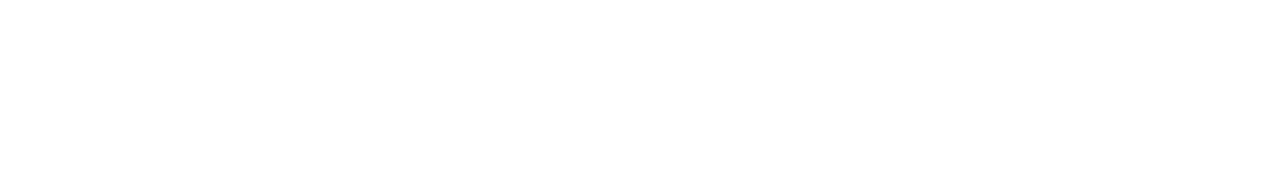
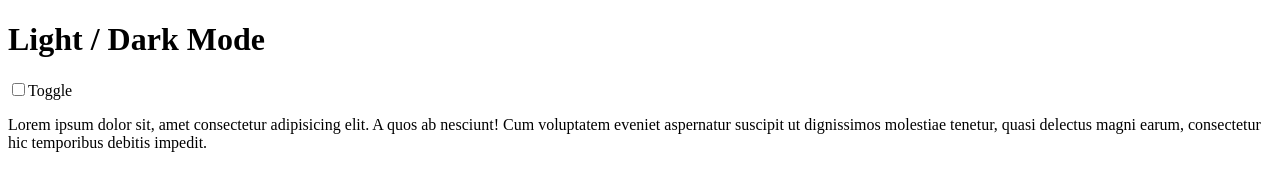
Before and after one commit to shimshamz/Dark-Light-Toggle, a plain HTML site: page index.html in a window 1280 px wide. Drawn offline with Linux system fonts and the light colour scheme.

Commit message:
Added html structure

```diff
--- a/index.html
+++ b/index.html
@@ -8,6 +8,13 @@
     <link rel="stylesheet" href="css/main.css">
 </head>
 <body>
+    <div class="container">
+        <h1>Light / Dark Mode</h1>
+        <div class="toggle-container">
+            <input type="checkbox" id="switch" name="theme" /><label for="switch">Toggle</label>
+        </div>
 
+        <p>Lorem ipsum dolor sit, amet consectetur adipisicing elit. A quos ab nesciunt! Cum voluptatem eveniet aspernatur suscipit ut dignissimos molestiae tenetur, quasi delectus magni earum, consectetur hic temporibus debitis impedit.</p>
+    </div>
 </body>
 </html>
```
